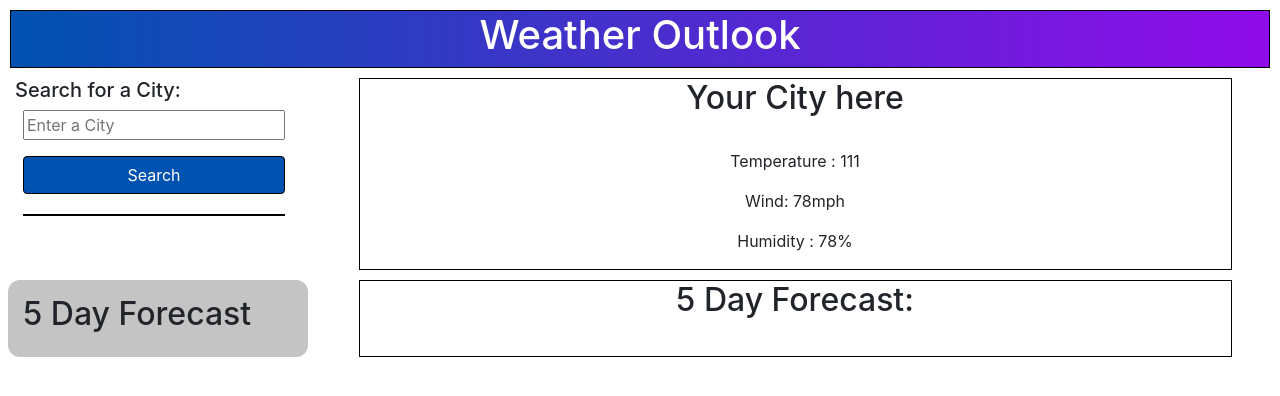
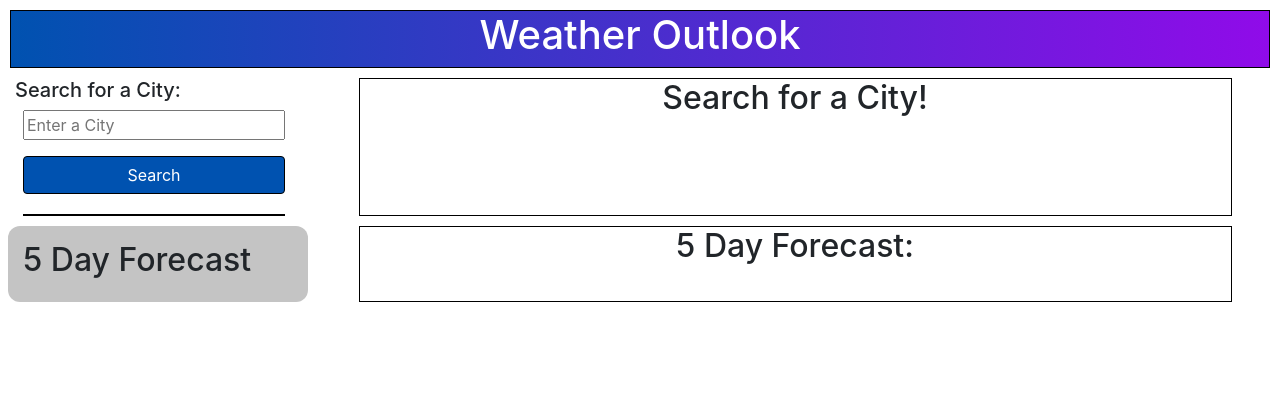
Before and after one commit to JayWhiteBuffalo/WeatherOutlook, a website: page index.html in a window 1280 px wide. Drawn offline with nearby package versions, Linux system fonts and the light colour scheme.

Commit message:
Issues remain unresolved

```diff
--- a/assets/js/script.js
+++ b/assets/js/script.js
@@ -1,6 +1,7 @@
 
 const searchBtn = document.getElementById('searchBtn');
 const historyBtn = document.getElementsByClassName('historybtn');
+let cityInput = document.getElementById('city-search').value
 //const city = cityInput.val().trim();
 //const apiUrl = `https://api.openweathermap.org/data/2.5/forecast?q=${city}&appid=f94d7942393e88c574f5bb107287fd0f`;
 let searchHistoryArr = [];
@@ -20,10 +21,8 @@ const handleSubmit = (e) => {
 //populate page function
 function populateSearch(response) {
   //removes previous weather img tag
-  $(document).ready(function() {
-    $('#cityIcon').siblings('img').remove();
-});
-  //console.log(response);
+
+  console.log(response);
   let cityTitle = response.name;
   let cityTemp = response.main.temp;
   let cityWind = response.wind.speed;
@@ -51,9 +50,11 @@ function currentWeather(cityInput) {
 
 };
 
+
 //Create Seach history button
 function savedSeaches(cityInput) {
   let savedBtn = document.createElement('btn');
+      savedBtn.setAttribute('id', cityInput);
       savedBtn.setAttribute('type', 'click');
       //savedBtn.setAttribute('onclick', currentWeather(cityInput));
       savedBtn.classList.add('historybtn');
@@ -61,6 +62,7 @@ function savedSeaches(cityInput) {
       savedBtn.onclick = historyHandle;
   document.getElementById("savedSeach").append(savedBtn);
 }
+
 
 //Get 5 Day Forcast
 function weatherForcast(response) {
@@ -85,13 +87,12 @@ function clearCards(){
 };
 
 
+
 function pop5daycards(data) {
-  console.log(data)
   for (let i =1; i < data.daily.length; i++) {
     if(i === 6) {break;}
     let unixTime =  (data.daily[i].dt)
     let day = new Date(unixTime * 1000).toLocaleDateString("en-US")
-    console.log(day)
     let card = document.createElement('div');
         card.classList.add('forecast-card');
     let cardDate = document.createElement('b');
@@ -101,7 +102,6 @@ function pop5daycards(data) {
     let weatherIcon = `http://openweathermap.org/img/w/${icon}.png`;
     let iconEl = document.createElement('img');
         iconEl.setAttribute('src', weatherIcon)
-    //let iconEl = $(`<img src= "${weatherIcon}" alt="weather icon"></img>`);
     let cardInfo = document.createElement('div');
         cardInfo.classList.add('forecast-info');
     let cardTemp = document.createElement('p');
--- a/index.html
+++ b/index.html
@@ -42,14 +42,14 @@
             <!--Main Dash-->
             <div class="container col-12">
                 <div id = "searchCity" class="searchCity">
-                    <h2 id = "city-title">Your City here</h2>
+                    <h2 id = "city-title">Search for a City!</h2>
                 </div>
                 <div id="weather-results">
                     <!--basic weather results-->
                     <img id = "city-icon"></img>
-                    <p id = "city-temp">Temperature : 111</p>
-                    <p id = "city-wind">Wind: 78mph</p>
-                    <p id = "city-humidity">Humidity : 78%</p>
+                    <p id = "city-temp"></p>
+                    <p id = "city-wind"></p>
+                    <p id = "city-humidity"></p>
                 </div>
             </div>
             <!--API Display for weather-->
```
